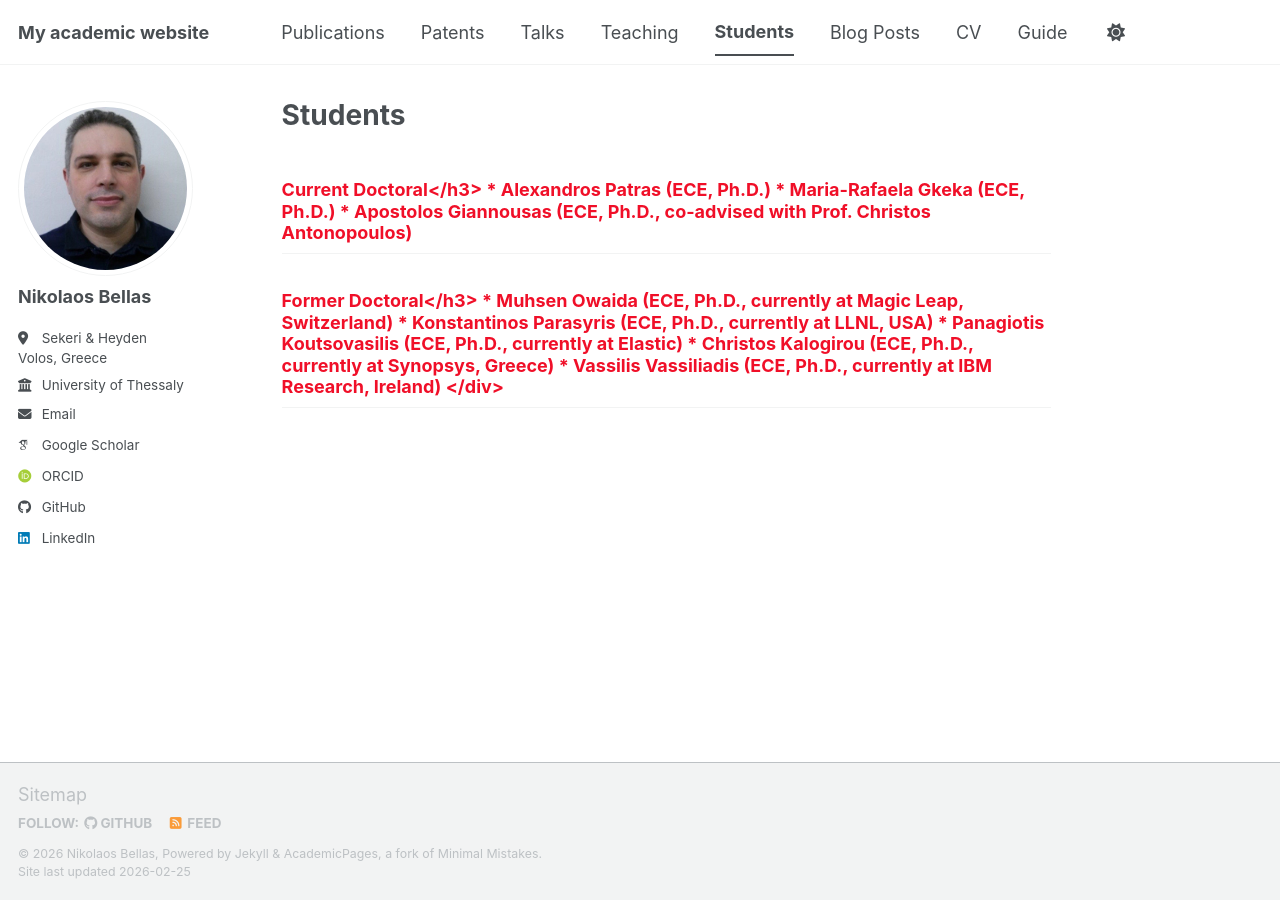
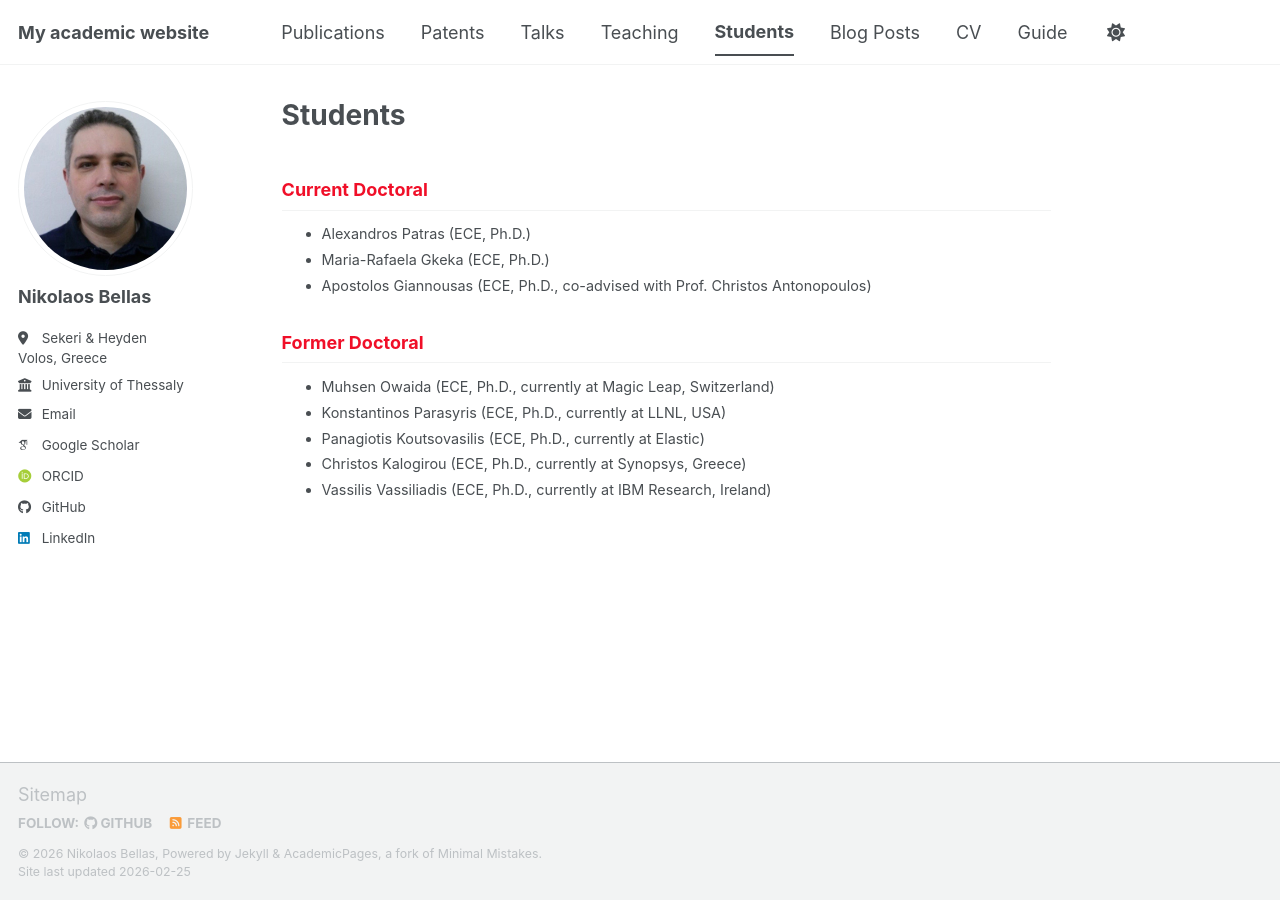
Before and after one commit to nbellas/nbellas.github.io, a Jekyll site: the page built from _pages/students.md, in a window 1280 px wide. Built offline with Jekyll 4.4.1, drawn with Linux system fonts in a browser that asks for light colours; some web fonts are replaced; a script bundle is joined from its source files by our own code; library files that are not in the unit come from our copies.

Commit message:
Update students.md

```diff
--- a/_pages/students.md
+++ b/_pages/students.md
@@ -10,7 +10,7 @@ classes:
 
 <div class="students-small" markdown="1">
 
-<h2 style="color: #f00f28;">Current Doctοral</h3>
+<h2 style="color: #f00f28;">Current Doctοral</h2>
 
 * Alexandros Patras (ECE, Ph.D.)
 * Maria-Rafaela Gkeka (ECE, Ph.D.)
@@ -18,7 +18,7 @@ classes:
 
 
 
-<h2 style="color: #f00f28;">Former Doctοral</h3>
+<h2 style="color: #f00f28;">Former Doctοral</h2>
 
 * Muhsen Owaida (ECE, Ph.D., currently at Magic Leap, Switzerland)
 * Konstantinos Parasyris (ECE, Ph.D., currently at LLNL, USA)
```
